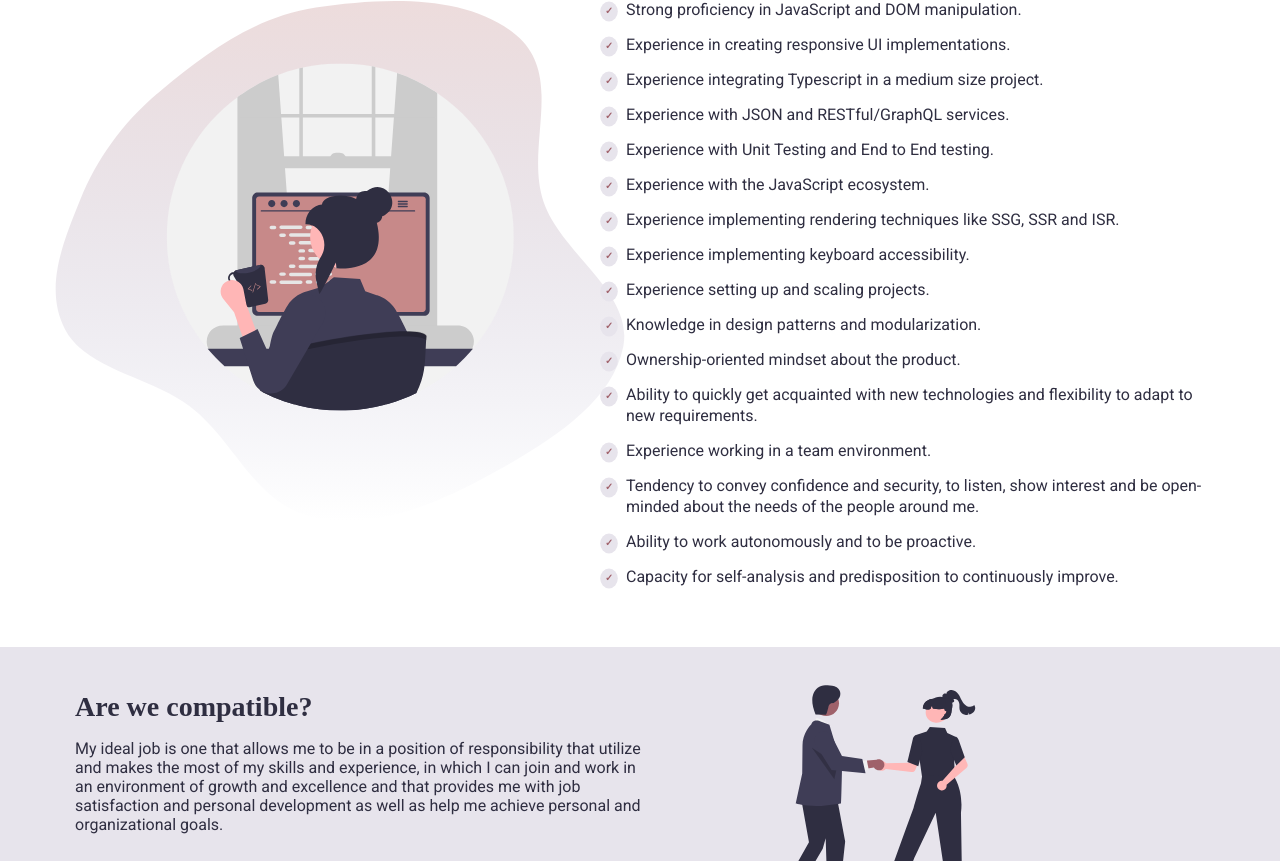
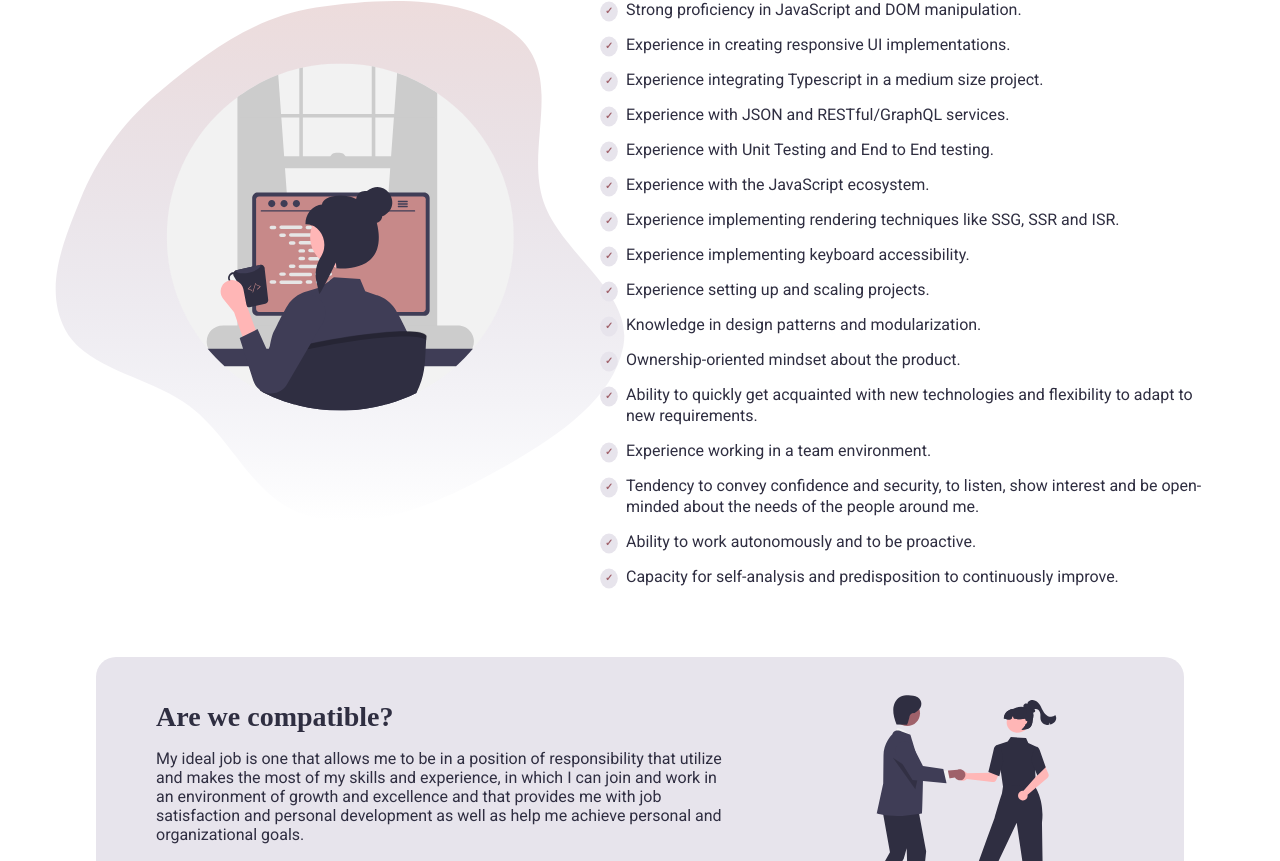
Before and after one commit to BrisaDiaz/personal-portfolio, a Next.js app: page / in a window 1280 px wide. Shown: the part 1939-2800 px from the top of the page. Built offline with nearby package versions, Linux system fonts and the light colour scheme; no server answers; a web font is replaced by a local one.

Commit message:
changing data presentation

```diff
--- a/components/ProjectModal/index.tsx
+++ b/components/ProjectModal/index.tsx
@@ -75,6 +75,38 @@ export default function ProjectModal({
         <section>
           <h4>Summary</h4>
           <p>{project?.summary}</p>
+          <h4>Technologies</h4>
+          <p className={styles.techList}>
+            <b>Language:</b>
+            <span>{project?.language}</span>
+          </p>
+          <p className={styles.techList}>
+            <b>Hosting:</b>
+            <span>{project?.technologies?.hosting}</span>
+          </p>
+
+          <p className={styles.techList}>
+            <b>Frontend:</b>
+            {project?.technologies?.frontend.map((tech: string) => (
+              <span key={tech}>{tech}</span>
+            ))}
+          </p>
+          {project?.technologies?.backend ? (
+            <p className={styles.techList}>
+              <b>Backend:</b>
+              {project?.technologies?.backend?.map((tech: string) => (
+                <span key={tech}>{tech}</span>
+              ))}
+            </p>
+          ) : null}
+          {project?.technologies?.testing ? (
+            <p className={styles.techList}>
+              <b>Tests:</b>
+              {project?.technologies?.testing?.map((tech: string) => (
+                <span key={tech}>{tech}</span>
+              ))}
+            </p>
+          ) : null}
           <h4>Links</h4>
           <div className={styles.linksBlock}>
             <p>
@@ -135,38 +167,6 @@ export default function ProjectModal({
               <li key={feature}>{feature}</li>
             ))}
           </ul>
-          <h4>Technologies</h4>
-          <p className={styles.techList}>
-            <b>Language:</b>
-            <span>{project?.language}</span>
-          </p>
-          <p className={styles.techList}>
-            <b>Hosting:</b>
-            <span>{project?.technologies?.hosting}</span>
-          </p>
-
-          <p className={styles.techList}>
-            <b>Frontend:</b>
-            {project?.technologies?.frontend.map((tech: string) => (
-              <span key={tech}>{tech}</span>
-            ))}
-          </p>
-          {project?.technologies?.backend ? (
-            <p className={styles.techList}>
-              <b>Backend:</b>
-              {project?.technologies?.backend?.map((tech: string) => (
-                <span key={tech}>{tech}</span>
-              ))}
-            </p>
-          ) : null}
-          {project?.technologies?.testing ? (
-            <p className={styles.techList}>
-              <b>Tests:</b>
-              {project?.technologies?.testing?.map((tech: string) => (
-                <span key={tech}>{tech}</span>
-              ))}
-            </p>
-          ) : null}
         </section>
       </article>
     </aside>
--- a/pages/404.tsx
+++ b/pages/404.tsx
@@ -19,6 +19,8 @@ const NotFoundPage: NextPage = () => {
             src="/svg/404-illustration.svg"
             alt="404 illustration"
             aria-hidden="true"
+            placeholder="blur"
+            blurDataURL="/svg/404-illustration.svg"
           />
         </div>
         <div className={styles.content}>
@@ -30,7 +32,7 @@ const NotFoundPage: NextPage = () => {
           <p>It seems like the content your looking for dose not exist .</p>
           <p>
             {
-              " But don't worry!, you can start over searching from the home page."
+              " But don't worry!, you can start over  by searching from the home page."
             }
           </p>
           <Link href="/" passHref>
--- a/styles/Home.module.css
+++ b/styles/Home.module.css
@@ -282,11 +282,10 @@
   transform: scale(1.3);
 }
 .callToActionBanner {
-  width: 100%;
-
-  margin: 0 auto;
-  margin-bottom: 30px;
+  width: 85%;
+  margin: 10px auto 20px;
   background: var(--light-text-contrast);
+  border-radius: 20px;
 }
 .callToActionBanner .wrapper {
   display: flex;
```
